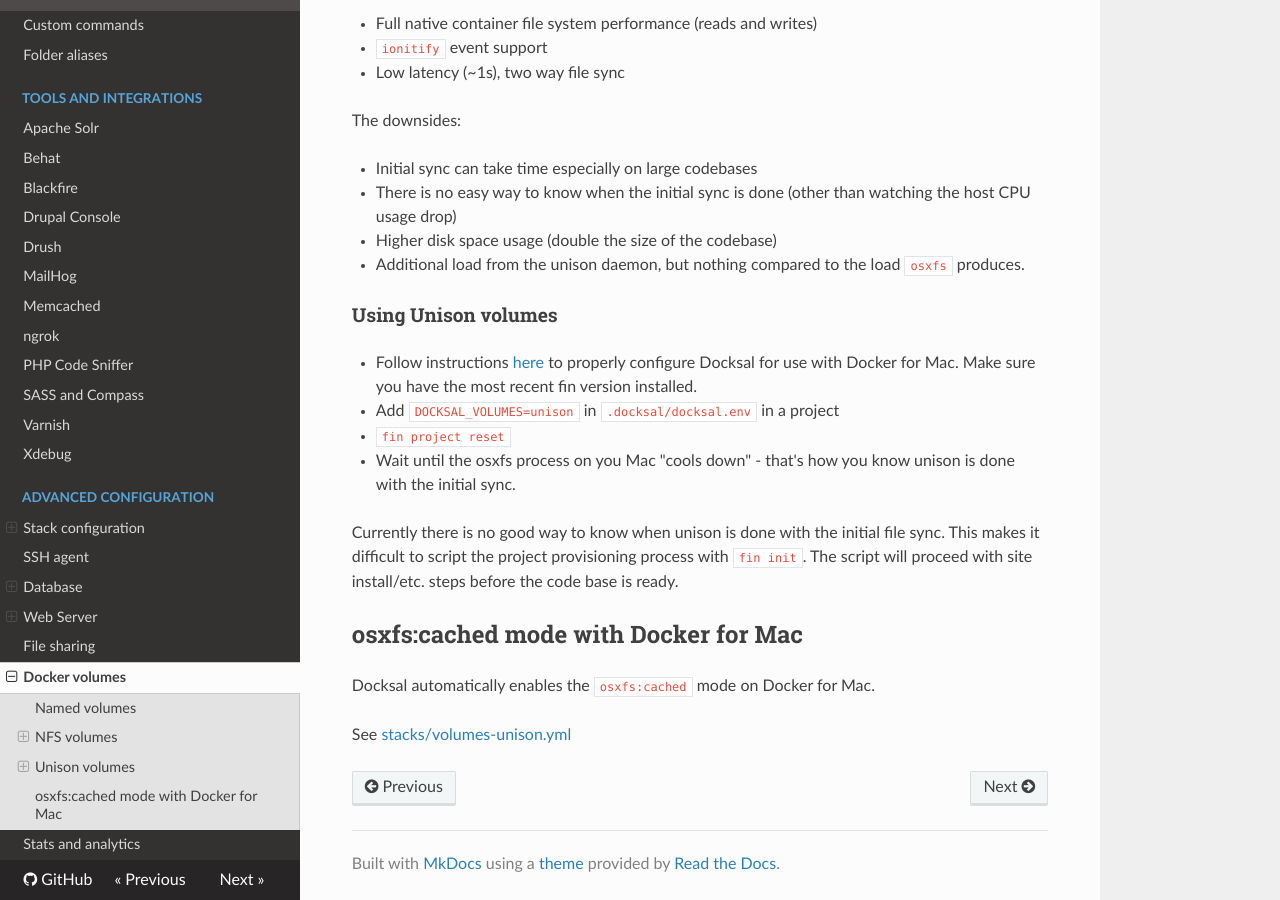
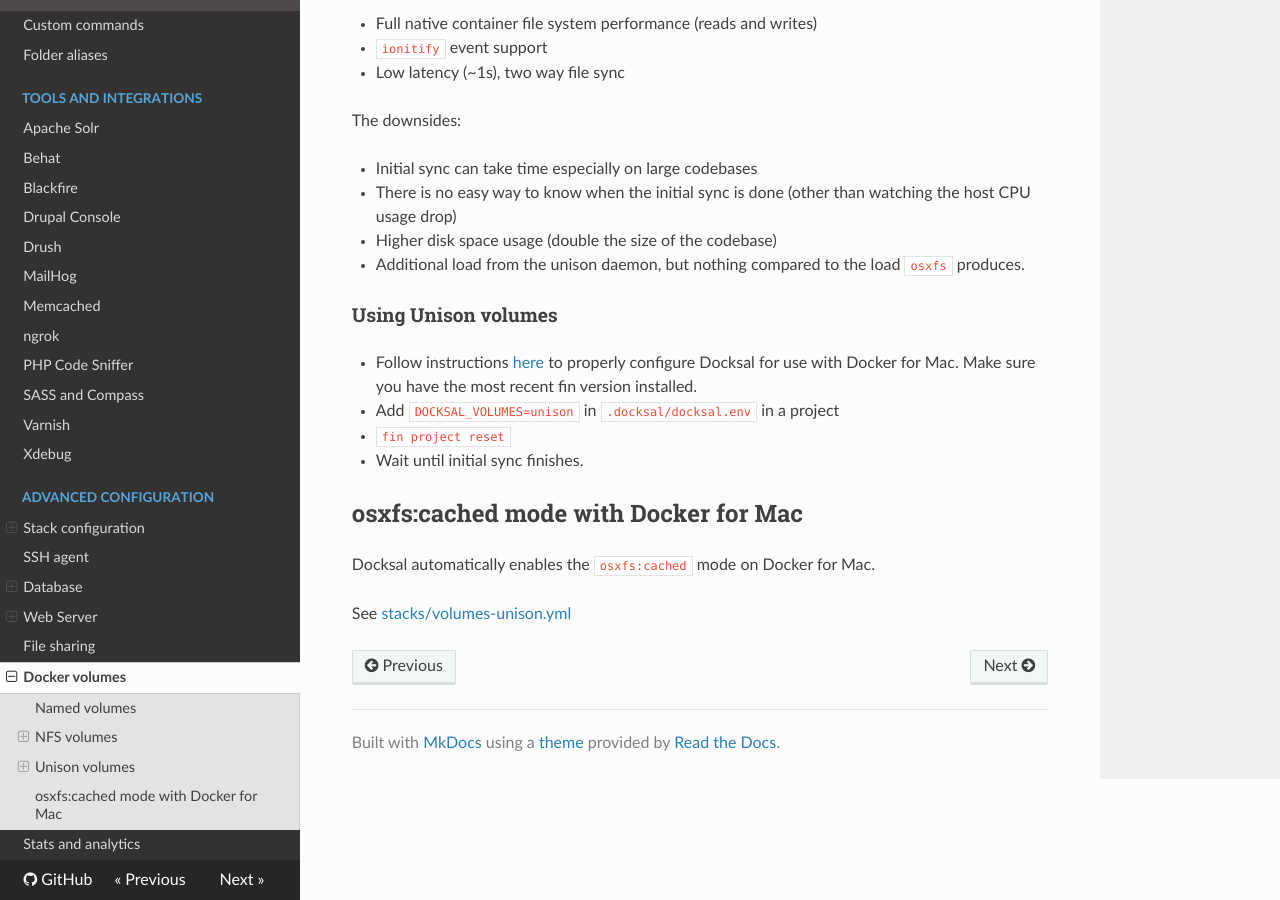
Before and after one commit to docksal/docksal, an MkDocs documentation site: the page built from docs/advanced/volumes.md, in a window 1280 px wide and 900 px high, scrolled down 3042 px. Built offline with MkDocs 1.6.1, drawn with Linux system fonts in a browser that asks for light colours; nearby versions of some CDN libraries; old or Windows-style settings are respelled for this version of MkDocs.

Commit message:
1.42.0. Support Unison volumes. Ability to wait for initial sync

```diff
--- a/docs/advanced/volumes.md
+++ b/docs/advanced/volumes.md
@@ -155,12 +155,7 @@ The downsides:
 configure Docksal for use with Docker for Mac. Make sure you have the most recent fin version installed.
 - Add `DOCKSAL_VOLUMES=unison` in `.docksal/docksal.env` in a project
 - `fin project reset`
-- Wait until the osxfs process on you Mac "cools down" - that's how you know unison is done with the initial sync.
-
-Currently there is no good way to know when unison is done with the initial file sync. This makes it difficult to script
-the project provisioning process with `fin init`. The script will proceed with site install/etc. steps before the code
-base is ready.
-
+- Wait until initial sync finishes.
 
 ## osxfs:cached mode with Docker for Mac
 
```
Also changed, not shown: 1 other file.
